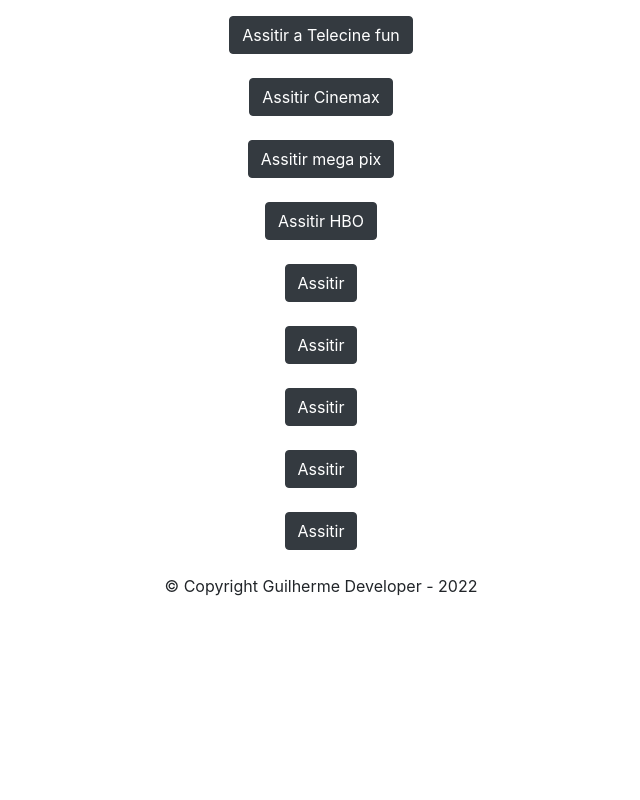
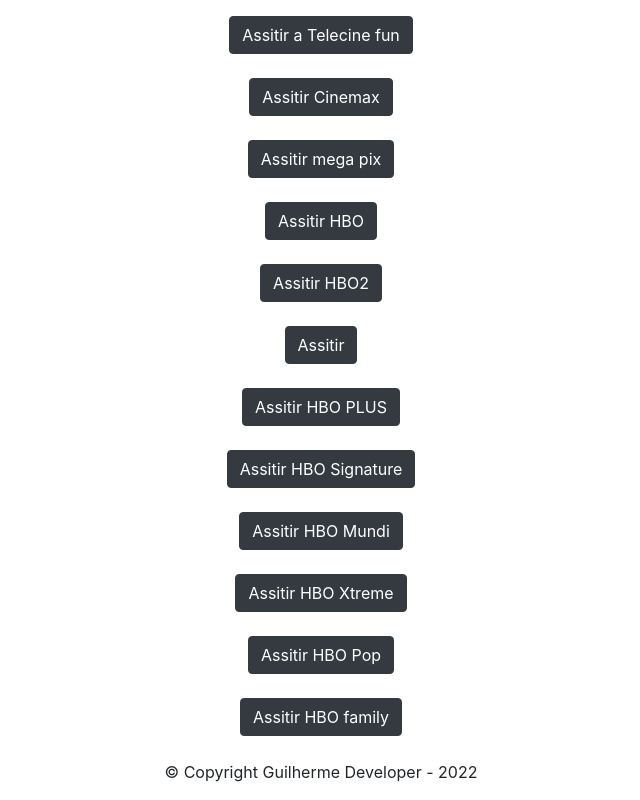
Before and after one commit to Guilherme2022developer/Tv.Play_gui, a plain HTML site: page index.html in a window 1280 px wide. Shown: the part 1354-2154 px from the top of the page, without its empty margins (319-959 px from the left). Before the commit the page ends 1968 px from the top, so only its background shows below. Drawn offline with nearby package versions, Linux system fonts and the light colour scheme.

Commit message:
pluscanais

```diff
--- a/index.html
+++ b/index.html
@@ -134,8 +134,8 @@
             <br>
             <br>
             <a class="btn btn-dark" role="button"
-            href="">Assitir
-              </a>
+            href="https://sinalpublico.com/player3/mega5.php?canal=hbo2&canals=https://m3u9.ml/a2/hls1/hbo2.m3u8?mu3zAQc9HC3GbwJq=eAlFw13E7vzrfRhYh1z1oA&3U1G7qaTxrPbalZnEx=1663667875">Assitir
+             HBO2 </a>
             <br>
             <br>
             <a class="btn btn-dark" role="button"
@@ -144,18 +144,33 @@
             <br>
             <br>
             <a class="btn btn-dark" role="button"
-            href="">Assitir
-               </a>
+            href="https://sinalpublico.com/player3/mega5.php?canal=hboplus&canals=https://m3u9.ml/a2/hls1/hboplus.m3u8?mu3zAQc9HC3GbwJq=5K4Dt019vzKSmfzo61cyQA&3U1G7qaTxrPbalZnEx=1663667940">Assitir
+             HBO PLUS  </a>
             <br>
             <br>
             <a class="btn btn-dark" role="button"
-            href="">Assitir
-               </a>
+            href="https://sinalpublico.com/player3/mega5.php?canal=hbosignature&canals=https://m3u9.ml/a2/hls1/hbosignature.m3u8?mu3zAQc9HC3GbwJq=8sCJbb6llA6p9K3N4Yp1Mg&3U1G7qaTxrPbalZnEx=1663668119">Assitir
+              HBO Signature </a>
             <br>
             <br>
               <a class="btn btn-dark" role="button"
-            href="">Assitir
-            </a>
+            href="https://sinalpublico.com/player3/mega5.php?canal=hbomundi&canals=https://m3u9.ml/a2/hls1/hbomundi.m3u8?mu3zAQc9HC3GbwJq=bJipQtuvtsnJUdcSs-m_sQ&3U1G7qaTxrPbalZnEx=1663668210">Assitir
+            HBO Mundi</a>
+            <br>
+            <br>
+              <a class="btn btn-dark" role="button"
+            href="https://sinalpublico.com/player3/mega5.php?canal=hboxtreme&canals=https://m3u9.ml/a2/hls1/hboxtreme.m3u8?mu3zAQc9HC3GbwJq=Ztv3qLepr2oGOy6Gf43W_A&3U1G7qaTxrPbalZnEx=1663668316">Assitir
+           HBO Xtreme </a>
+            <br>
+            <br>
+              <a class="btn btn-dark" role="button"
+            href="https://sinalpublico.com/player3/mega5.php?canal=hbopop&canals=https://m3u9.ml/a2/hls1/hbopop.m3u8?mu3zAQc9HC3GbwJq=loFhE1BIDpNxqrv2BMhFeA&3U1G7qaTxrPbalZnEx=1663668435">Assitir
+            HBO Pop</a>
+            <br>
+            <br>
+              <a class="btn btn-dark" role="button"
+            href="https://sinalpublico.com/player3/mega5.php?canal=hbofamily&canals=https://m3u9.ml/a2/hls1/hbofamily.m3u8?mu3zAQc9HC3GbwJq=PhMKBk9hB08ZPaDZsh3JcA&3U1G7qaTxrPbalZnEx=1663668018">Assitir
+            HBO family</a>
 
 
     </div>
```
